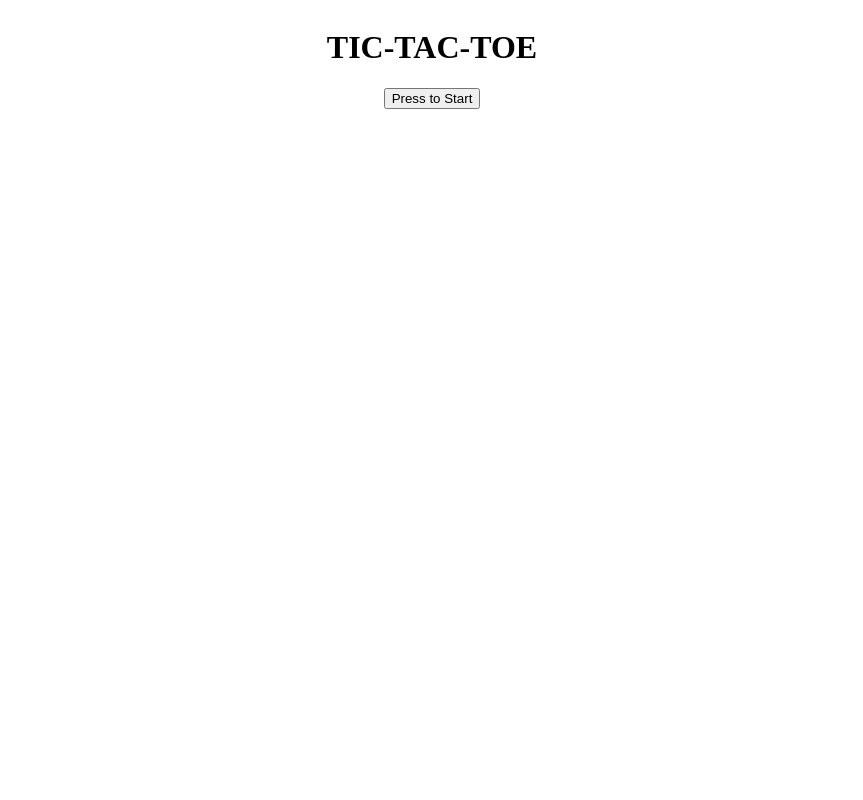
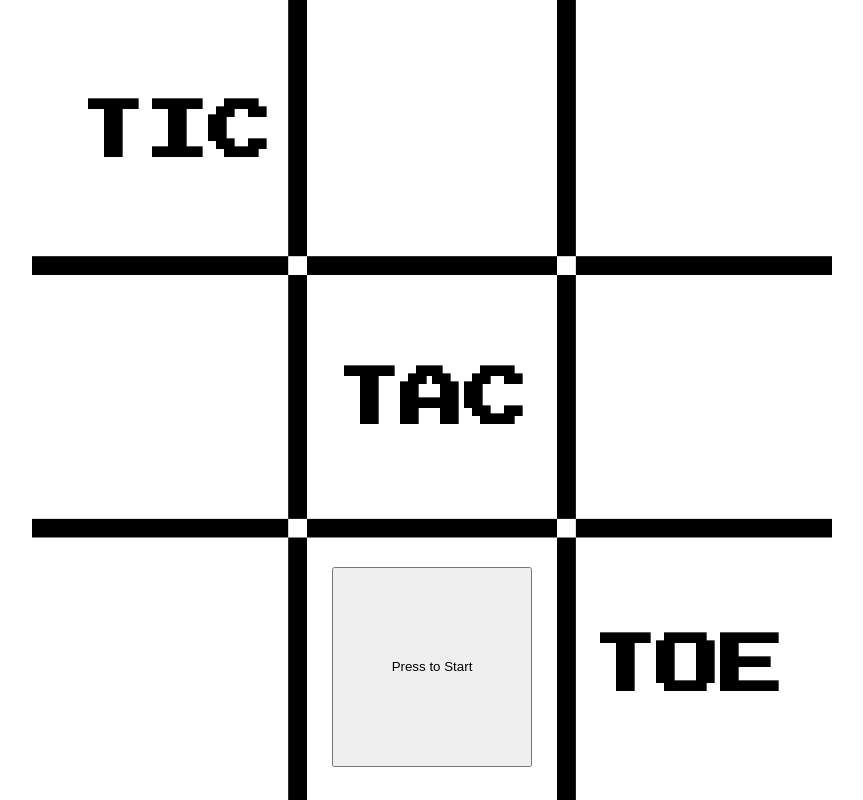
Before and after one commit to ferbaco86/js-tic-tac-toe, a plain HTML site: page index.html in a window 1280 px wide. Shown: the whole page, without its empty margins (208-1071 px from the left). Drawn offline with Linux system fonts and the light colour scheme.

Commit message:
Add tic-tac-toe intro

```diff
--- a/index.html
+++ b/index.html
@@ -2,14 +2,17 @@
 <html lang="en">
 <head>
     <link rel="stylesheet" href="/styles/style.css">
+     <link href="https://fonts.googleapis.com/css2?family=Press+Start+2P&display=swap" rel="stylesheet">
     <meta charset="UTF-8">
     <meta name="viewport" content="width=device-width, initial-scale=1.0">
     <title>JS TIC-TAC-TOE</title>
 </head>
 <body>
     <div class="intro-container">
-        <h1>TIC-TAC-TOE</h1>
-        <button id="start-game">Press to Start</button>
+        <h1 id="tic" class="is-hidden">TIC</h1>
+        <h1 id="tac" class="is-hidden">TAC</h1>
+        <h1 id="toe" class="is-hidden">TOE</h1>
+        <button id="start-game" class="is-hidden">Press to Start</button>
     </div>
         <div class="players is-hidden">
             <div class="player">
--- a/index.js
+++ b/index.js
@@ -186,6 +186,47 @@ const gameLogic = (p1, p2) => {
   }
 };
 
+const showIntro = () => {
+  const ticTitle = document.getElementById('tic');
+  const tacTitle = document.getElementById('tac');
+  const toeTitle = document.getElementById('toe');
+  const ticAudio = new Audio('./sounds/tic.wav');
+  const tacAudio = new Audio('./sounds/tac.wav');
+
+
+  function playSound(audio) {
+    if (!audio) {
+      return;
+    }
+    audio.currentTime = 0;
+    audio.play();
+  }
+
+  const showTic = () => {
+    ticTitle.classList.remove('is-hidden');
+    playSound(tacAudio);
+  };
+  const showTac = () => {
+    tacTitle.classList.remove('is-hidden');
+    playSound(ticAudio);
+  };
+  const showToe = () => {
+    toeTitle.classList.remove('is-hidden');
+    playSound(tacAudio);
+  };
+  const showBtn = () => {
+    domManipulation.btnStart.classList.remove('is-hidden');
+    playSound(ticAudio);
+  };
+
+  setTimeout(showTic, 2000);
+  setTimeout(showTac, 2700);
+  setTimeout(showToe, 3200);
+  setTimeout(showBtn, 3700);
+};
+
+showIntro();
+
 domManipulation.boardSection.addEventListener('click', gameLogic.bind(window.event, addPlayers.player1, addPlayers.player2));
 domManipulation.btnAddPlayers.addEventListener('click', domManipulation.togglePlayerInfo);
 
--- a/styles/style.css
+++ b/styles/style.css
@@ -1,7 +1,51 @@
+*{
+  margin: 0;
+  padding: 0;
+  box-sizing: border-box;
+}
+
+body {
+  font-family: 'Press Start 2P', cursive;
+}
+
+
+
 .intro-container {
-  display: flex;
-  flex-direction: column;
+  display: grid;
   align-items: center;
+  justify-content: center;
+  background-image: url(/images/Tic-tac-toe-board.png);
+  background-size: contain;
+  height: 100vh;
+  background-repeat: no-repeat;
+  background-position: center;
+  grid-template-columns: 20% 20% 20%;
+  grid-template-rows: repeat(3,1fr);
+  font-size: 2em;
+}
+
+#tic {
+  justify-self: center;
+}
+
+#tac {
+  grid-column: 2;
+  grid-row: 2;
+  justify-self: center;
+}
+
+#toe {
+  grid-column: 3;
+  grid-row: 3;
+  justify-self: center;
+}
+
+#start-game {
+  width: 200px;
+  height: 200px;
+  justify-self: center;
+  grid-column: 2;
+  grid-row: 3;
 }
 
 .board-container {
```
Also changed, not shown: images/Tic-tac-toe-board.png (added), 2 other files.
